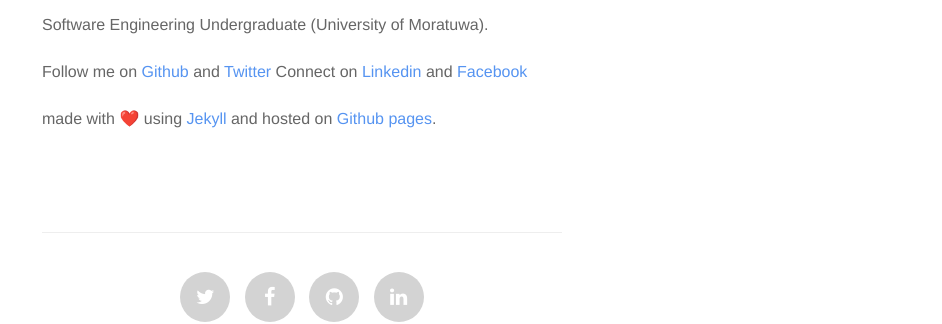
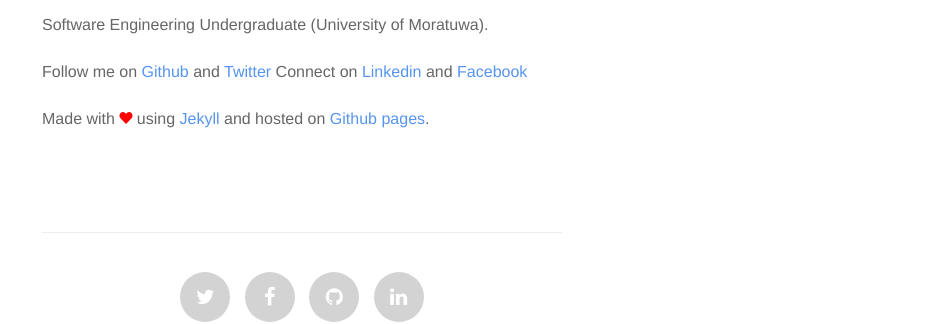
Before and after one commit to nadunindunil/tech, a Jekyll site: the page built from about.md, in a window 1280 px wide. Shown: the part 367-691 px from the top of the page, without its empty margins (338-1280 px from the left). Built offline with Jekyll 4.4.1, drawn with Linux system fonts in a browser that asks for light colours; nearby versions of some CDN libraries; emoji names are drawn with the system emoji font.

Commit message:
change about

```diff
--- a/Gemfile
+++ b/Gemfile
@@ -1,3 +1,4 @@
 source 'https://rubygems.org'
 gem 'github-pages', group: :jekyll_plugins
 gem 'jemoji'
+gem 'jekyll-seo-tag'
--- a/_config.yml
+++ b/_config.yml
@@ -7,7 +7,7 @@ aboutPage: true
 markdown: kramdown
 highlighter: rouge
 
-gems: [jekyll-paginate,jemoji]
+gems: [jekyll-paginate,jemoji,jekyll-seo-tag]
 paginate: 20
 baseurl: /tech
 domain_name: 'http://nadunsblog.com'
--- a/_layouts/default.html
+++ b/_layouts/default.html
@@ -4,6 +4,7 @@
   <meta charset="utf-8">
   <meta http-equiv="X-UA-Compatible" content="IE=edge,chrome=1">
   <meta name="viewport" content="width=device-width, initial-scale=1">
+  {% seo %}
 
   <title>{{ site.name }}{% if page.title %} - {{ page.title }}{% endif %}</title>
   <link rel="shortcut icon" href="{{ site.baseurl }}/assets/images/favicon.ico">
@@ -11,6 +12,7 @@
   <link rel="stylesheet" href="{{ site.baseurl }}/assets/css/highlight.css">
   <link rel="stylesheet" href="{{ site.baseurl }}/assets/font-awesome/css/font-awesome.min.css">
   <link rel="stylesheet" href="{{ site.baseurl }}/assets/css/style.css">
+  <link rel="stylesheet" href="http://code.ionicframework.com/ionicons/2.0.1/css/ionicons.min.css">
 </head>
 <body>
 
--- a/about.md
+++ b/about.md
@@ -9,6 +9,6 @@ Software Engineering Undergraduate (University of Moratuwa).
 Follow me on [Github](https://github.com/{{ site.github_username }}) and [Twitter](https://twitter.com/{{ site.twitter_username }})
 Connect on [Linkedin](https://linkedin.com/in/{{ site.linkedin_username }}) and [Facebook](https://facebook.com/{{ site.facebook_username }})
 
-made with :heart: using [Jekyll](http://jekyllrb.com/) and hosted on [Github pages](https://pages.github.com/).
+Made with <i style="color:red;" class="icon ion-heart"></i> using [Jekyll](http://jekyllrb.com/) and hosted on [Github pages](https://pages.github.com/).
 
 {% include footer.html %}
```
Also changed, not shown: Gemfile.lock.
